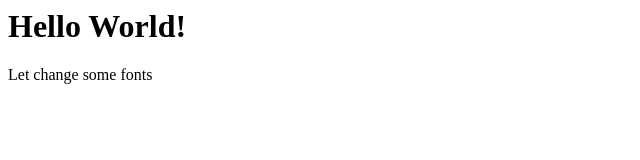
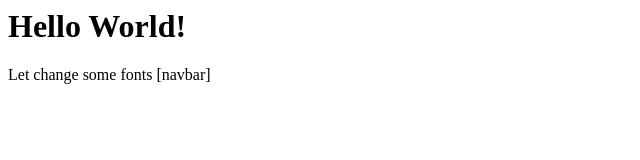
Before and after one commit to fareed-alt/pract, a plain HTML site: page index.html in a window 1280 px wide. Shown: the full height of the page, 0-640 px from the left. Drawn offline with Linux system fonts and the light colour scheme.

Commit message:
added navbar

```diff
--- a/index.html
+++ b/index.html
@@ -1,2 +1,2 @@
 <h1>Hello World!</h1>
-<p>Let change some fonts</p>
+<p>Let change some fonts [navbar]</p>
```
